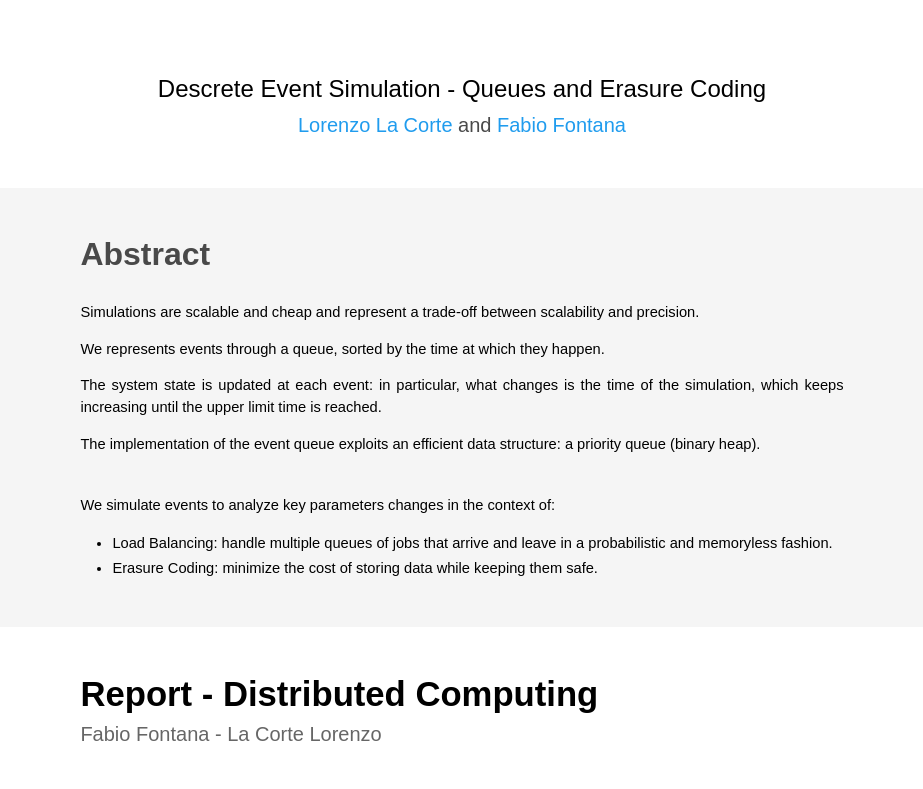
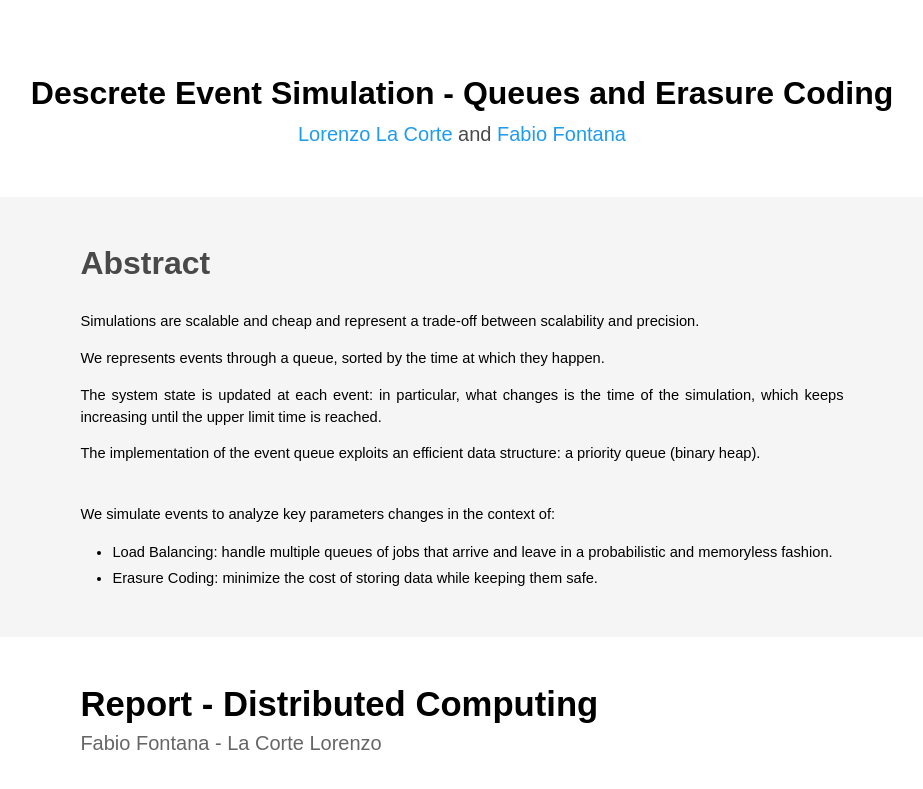
Before and after one commit to LorenzoLaCorte/distributed-computing-report, a plain HTML site: page index.html in a window 1280 px wide. Shown: the top 789 px of the page, without its empty margins (178-1101 px from the left). Drawn offline with nearby package versions, Linux system fonts and the light colour scheme; some icons are missing; a web font is replaced by a local one.

Commit message:
Fix Visualization

```diff
--- a/static/css/index.css
+++ b/static/css/index.css
@@ -48,8 +48,8 @@ body {
 }
 
 .publication-title {
-    font-size: x-large;
-    font-weight: 300;
+    font-size: xx-large;
+    font-weight: 900;
     text-align: center;
     font-family: 'Google Sans', sans-serif;
 }
```
